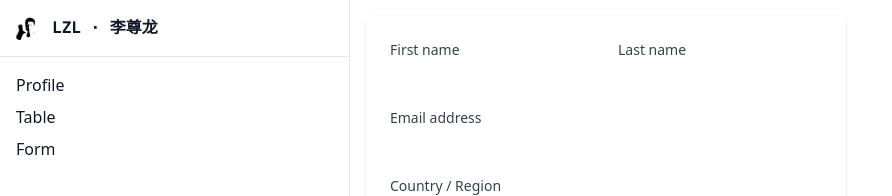
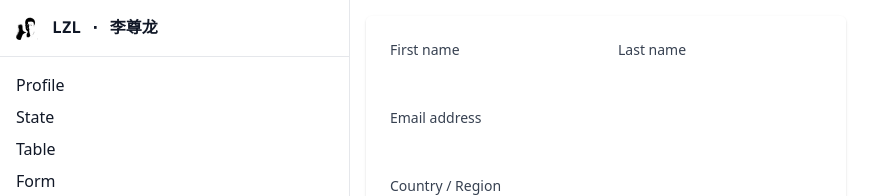
Before and after one commit to lzl/lzl.dev, a Next.js app: page /form in a window 1280 px wide. Shown: the top 196 px of the page, without its empty margins (0-892 px from the left). Built offline with nearby package versions, Linux system fonts and the light colour scheme; what @tailwindcss/typography would draw is missing.

Commit message:
try => state

```diff
--- a/src/components/Menu.js
+++ b/src/components/Menu.js
@@ -56,6 +56,10 @@ export const profileMenu = [
     url: '/profile',
   },
   {
+    title: 'State',
+    url: '/state',
+  },
+  {
     title: 'Table',
     url: '/table',
   },
--- a/src/pages/try.js
+++ b/src/pages/state.js
@@ -12,6 +12,7 @@ import produce from 'immer'
 import pipe from 'ramda/src/pipe'
 
 import LeftRight from '@/components/LeftRight'
+import Menu, { profileMenu } from '@/components/Menu'
 
 function Counter({ name, value }) {
   return (
@@ -235,6 +236,6 @@ function Right() {
   )
 }
 
-export default function Try() {
-  return <LeftRight right={<Right />} full />
+export default function State() {
+  return <LeftRight left={<Menu data={profileMenu} />} right={<Right />} full />
 }
```
